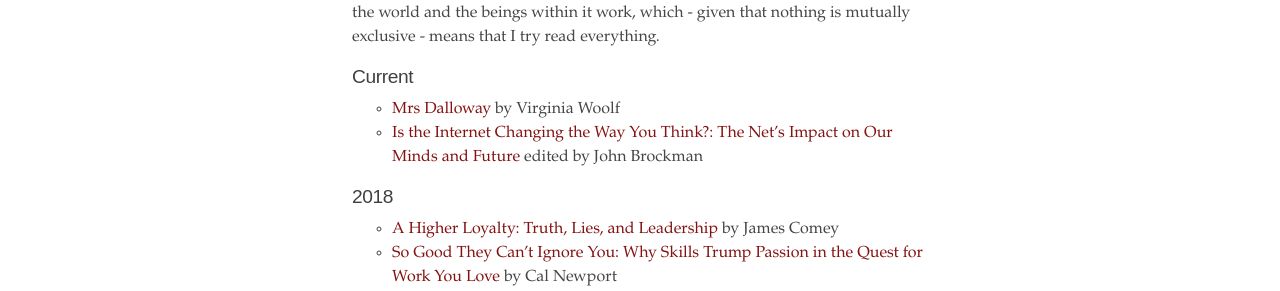
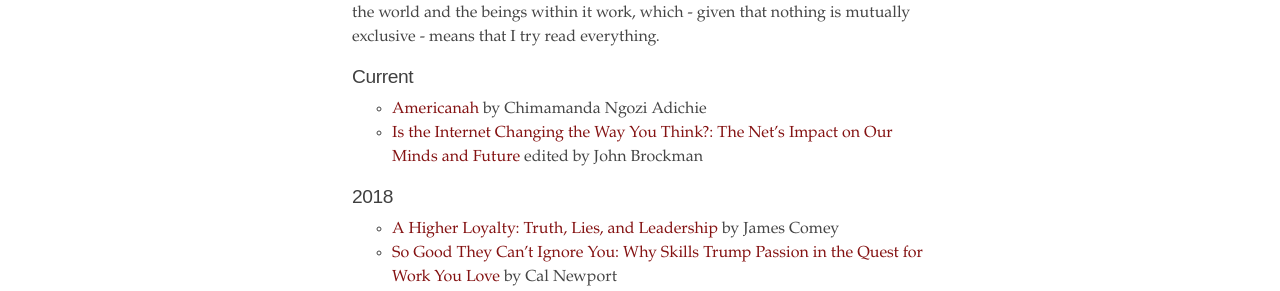
Before and after one commit to mondayrain/mondayrain.github.io, a Jekyll site: the page built from reading_list.md, in a window 1280 px wide. Shown: the part 286-577 px from the top of the page. Built offline with Jekyll 4.4.1, drawn with Linux system fonts in a browser that asks for light colours.

Commit message:
Update reading_list.md

```diff
--- a/reading_list.md
+++ b/reading_list.md
@@ -10,7 +10,7 @@ title: Reading List
 I read a lot. I read as much as I can. I read in an attempt to truly understand how the world and the beings within it work, which - given that nothing is mutually exclusive - means that I try read everything.
 
 ## Current
-- [Mrs Dalloway](https://www.goodreads.com/book/show/14942.Mrs_Dalloway) by Virginia Woolf
+- [Americanah](https://www.goodreads.com/book/show/15796700-americanah) by Chimamanda Ngozi Adichie
 - [Is the Internet Changing the Way You Think?: The Net's Impact on Our Minds and Future](https://www.goodreads.com/book/show/9677443-is-the-internet-changing-the-way-you-think) edited by John Brockman
 
 ## 2018
```
